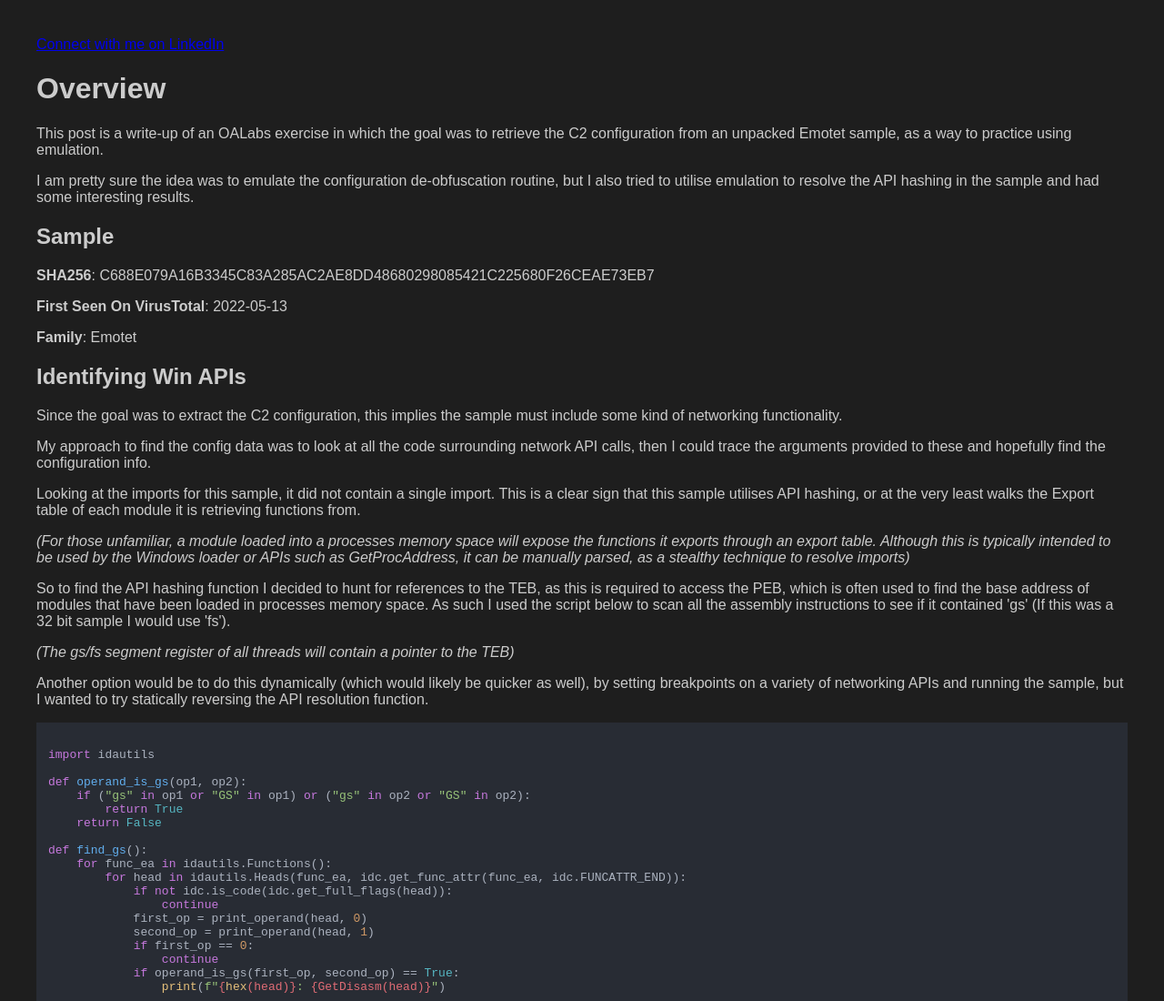
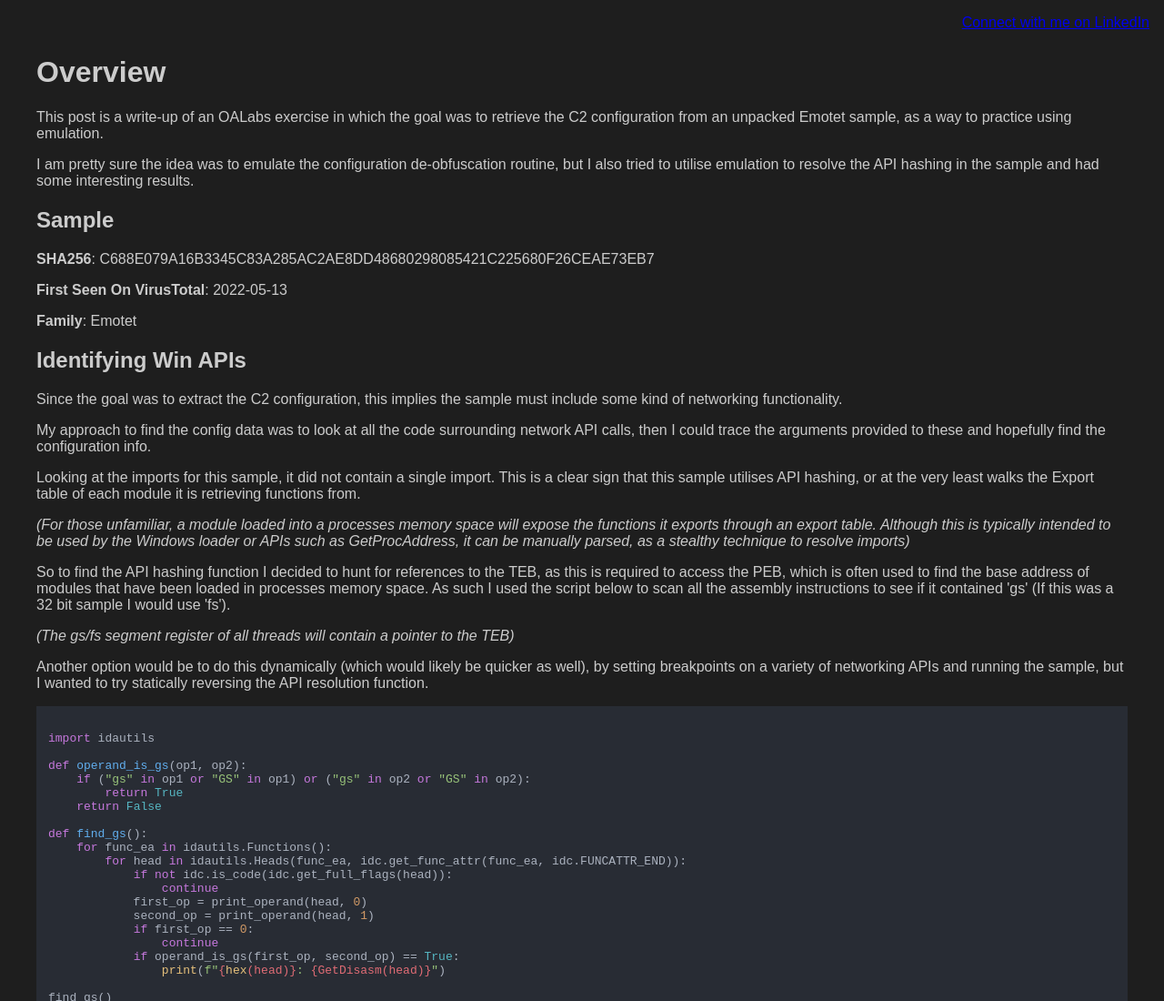
Before and after one commit to WhiteUltraZero/whiteultrazero.github.io, a plain HTML site: page emotet-config-extraction/index.html in a window 1280 px wide. Shown: the top 1100 px of the page at 91% size. Drawn offline with nearby package versions, Linux system fonts and the light colour scheme.

Commit message:
Update index.html

```diff
--- a/emotet-config-extraction/index.html
+++ b/emotet-config-extraction/index.html
@@ -12,6 +12,11 @@
       color: #ccc;
       font-family: sans-serif;
       padding: 2em;
+    }
+    .top-right-link {
+      position: absolute;
+      top: 1em;
+      right: 1em;
     }
   </style>
 </head>
```
